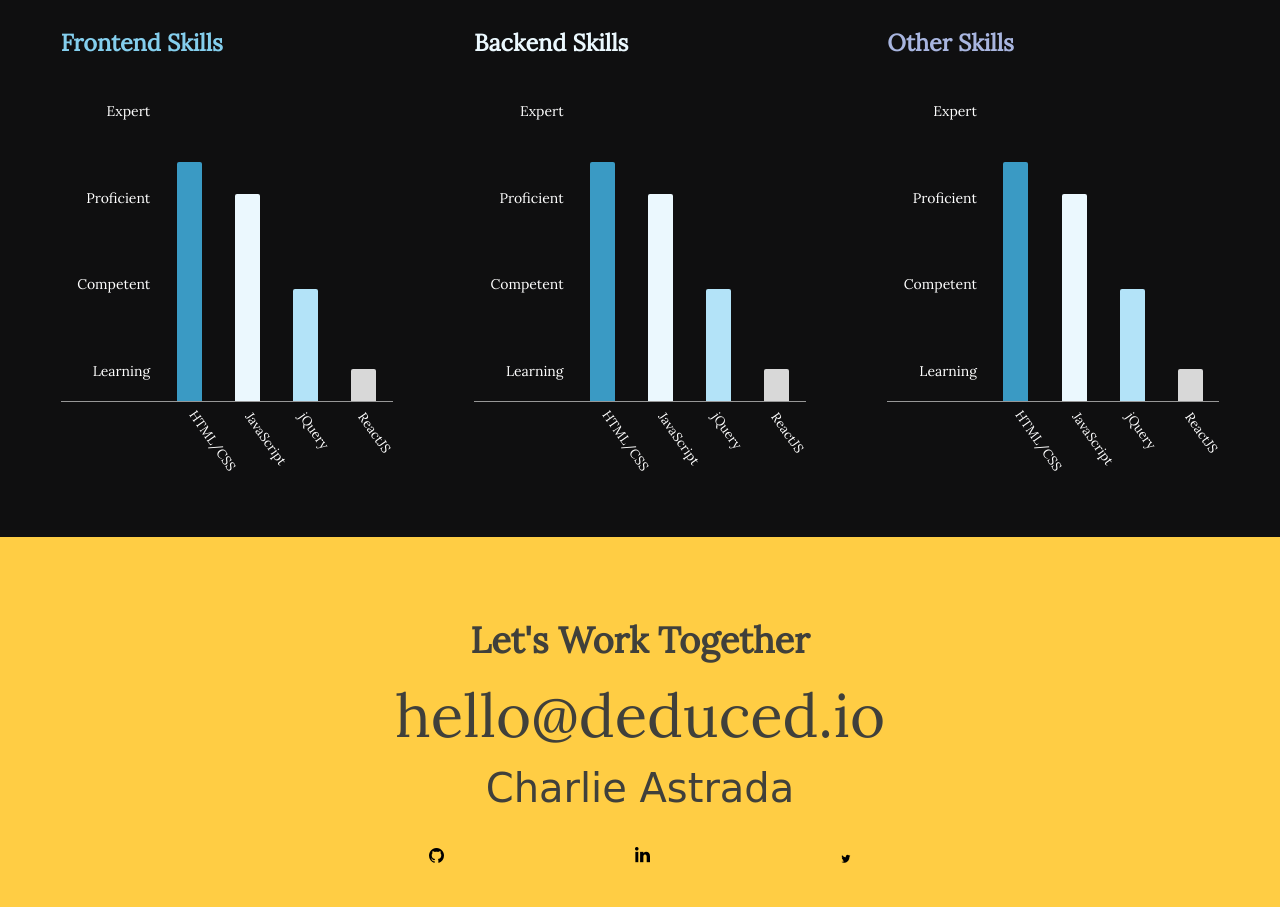
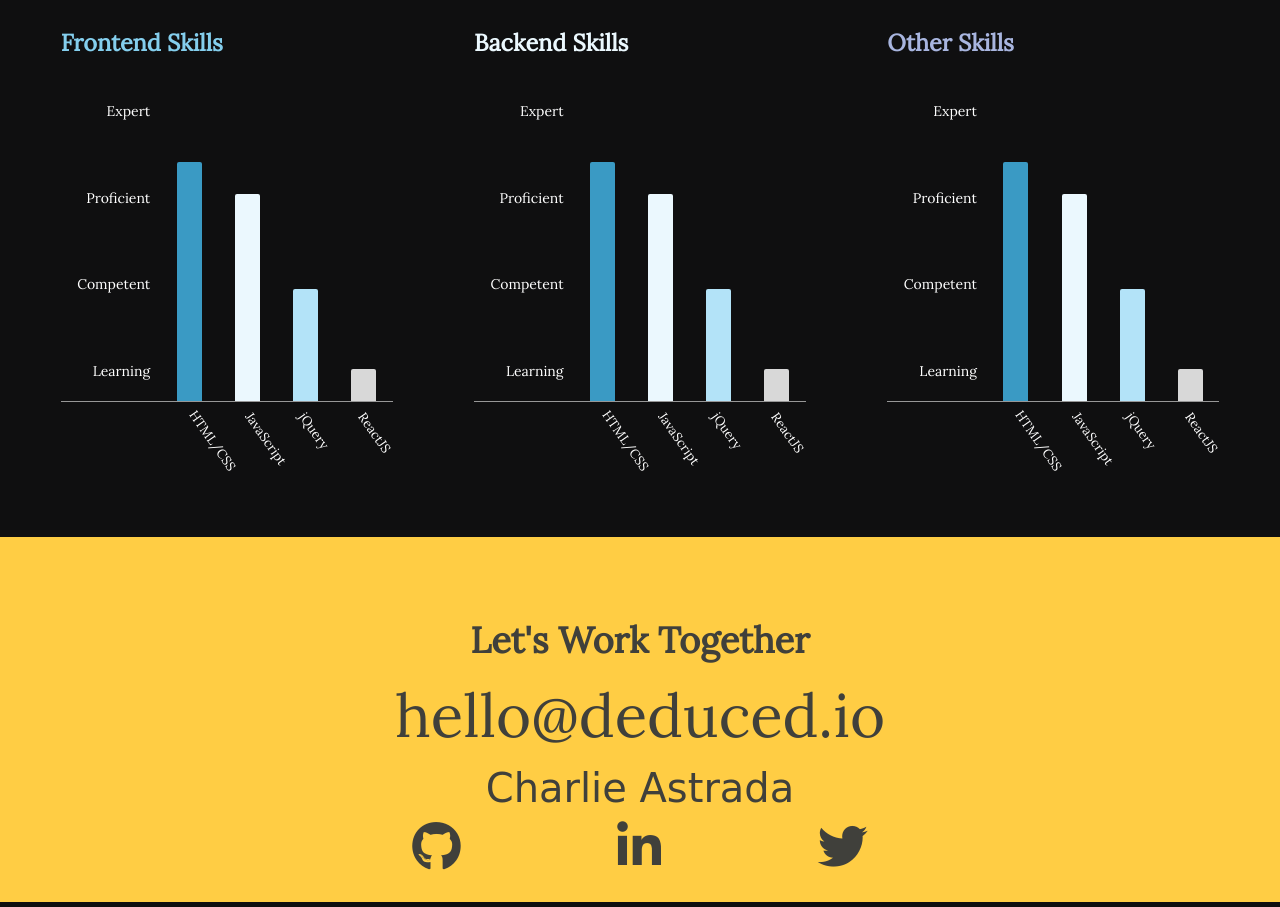
Before and after one commit to deduced/bov-personal-portfolio, a plain HTML site: page index.html in a window 1280 px wide. Shown: the part 2153-3060 px from the top of the page. Drawn offline with nearby package versions, Linux system fonts and the light colour scheme; a web font is replaced by a local one.

Commit message:
Add increasing sizes to the footer social media group with media tags.

```diff
--- a/index.html
+++ b/index.html
@@ -27,7 +27,7 @@
               <div class="c-overlay__item-inner">
                 <a href="https://github.com/deduced" target="_blank" class="c-overlay__item-inner--social-links"><i class="fa fa-github" aria-hidden="true"></i></a>
                 <a href="https://www.linkedin.com/in/carlos-astrada-3463223/" target="_blank" class="c-overlay__item-inner--social-links"><i class="fa fa-linkedin" aria-hidden="true"></i></a>
-                <a href="#" target="_blank" class="c-overlay__item-inner--social-links"><i class="fa fa-twitter" aria-hidden="true"></i></a>
+                <a href="https://twitter.com/therealdeduced" target="_blank" class="c-overlay__item-inner--social-links"><i class="fa fa-twitter" aria-hidden="true"></i></a>
               </div>
             </div>
           </div>
@@ -407,9 +407,9 @@
         <div class="t-signature l-section__signature">Charlie Astrada</div>
         <footer class="t-section--footer l-flexy-row u-justify-center">
           <div class="t-section__social-media-group l-flexy-row u-space-around">
-            <a href="https://github.com/deduced" target="_blank"><img src="public/assets/images/github-logo-15px@1x.png" alt="github logo" srcset="public/assets/images/github-logo-15px@2x.png 2x"></a>
-            <a href="https://www.linkedin.com/in/carlos-astrada-3463223/" target="_blank"><img src="public/assets/images/linkedin-15px@1x.png" alt="linkedin logo" srcset="public/assets/images/linkedin-15px@2x.png 2x"></a>
-            <a href="#"><img src="public/assets/images/twitter-logo-15px@1x.png" alt="twitter logo" srcset="public/assets/images/twitter-logo-15px@2x.png 2x"></a>
+            <a href="https://github.com/deduced" target="_blank" class="t-section__social-media-item"><i class="fa fa-github" aria-hidden="true"></i></a>
+            <a href="https://www.linkedin.com/in/carlos-astrada-3463223/" target="_blank" class="t-section__social-media-item"><i class="fa fa-linkedin" aria-hidden="true"></i></a>
+            <a href="https://twitter.com/therealdeduced" target="_blank" class="t-section__social-media-item"><i class="fa fa-twitter" aria-hidden="true"></i></a>
           </div>
         </footer>
       </section>
--- a/src/stylesheets/layout/_footer.scss
+++ b/src/stylesheets/layout/_footer.scss
@@ -1,3 +1,13 @@
 // -----------------------------------------------------------------------------
 // This file contains all styles related to the footer of the site/application.
 // -----------------------------------------------------------------------------
+
+.fa {
+  @include media(tablet) {
+    font-size: 2em !important;
+  }
+
+  @include media(desktop) {
+    font-size: 2.5em !important;
+  }
+}
--- a/src/stylesheets/layout/_main.scss
+++ b/src/stylesheets/layout/_main.scss
@@ -9,9 +9,6 @@
 
   &--highlight {
     @extend .l-flexy-col-xs;
-    @include media(tablet) {
-      font-size: 2em;
-    }
   }
 
   &__header {
--- a/src/stylesheets/themes/_default.scss
+++ b/src/stylesheets/themes/_default.scss
@@ -69,6 +69,10 @@ body {
     padding: 10px;
   }
 
+  &__social-media-item {
+    color: $text-color-dark;
+  }
+
   &--footer {
     min-width: 100%;
   }
```
Also changed, not shown: public/assets/stylesheets/main.css, 1 other file.
